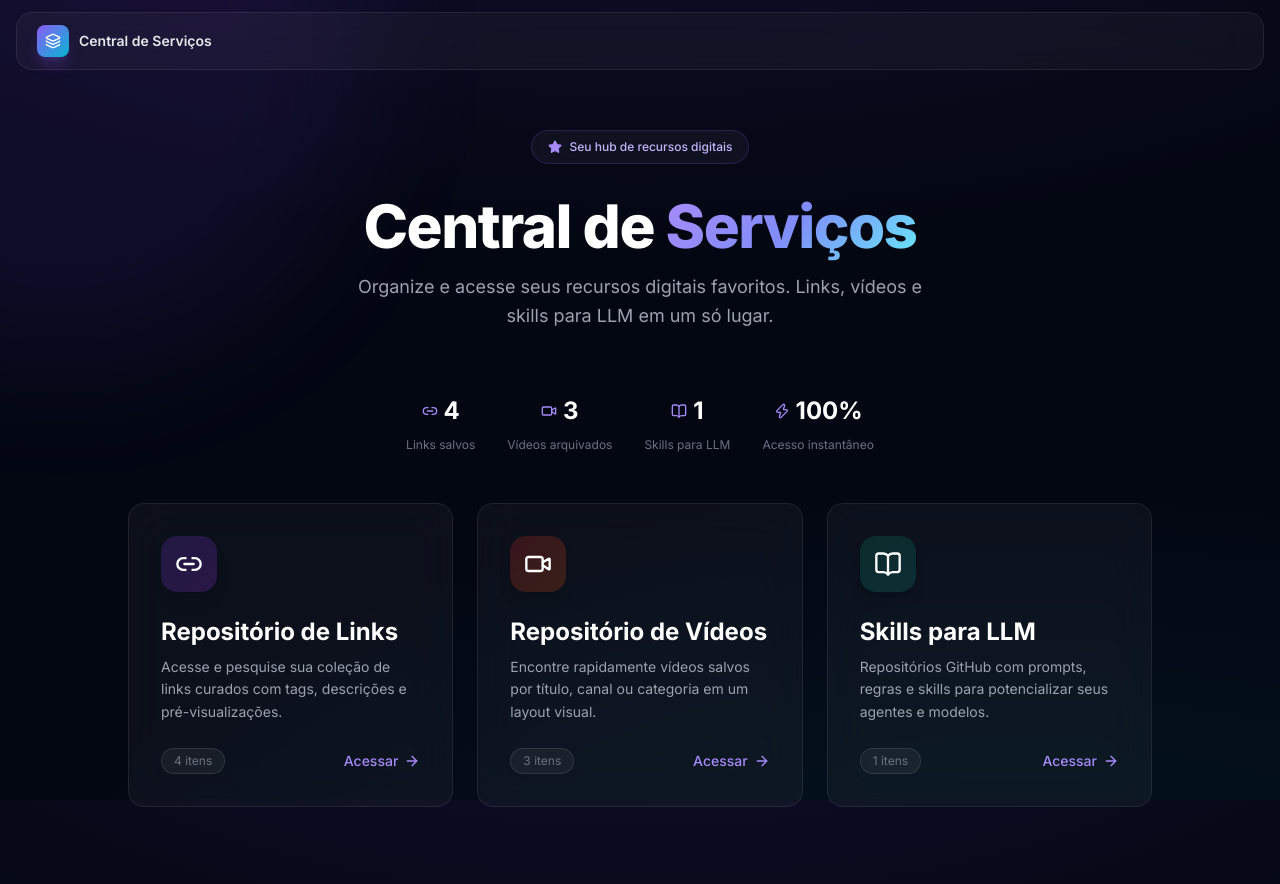
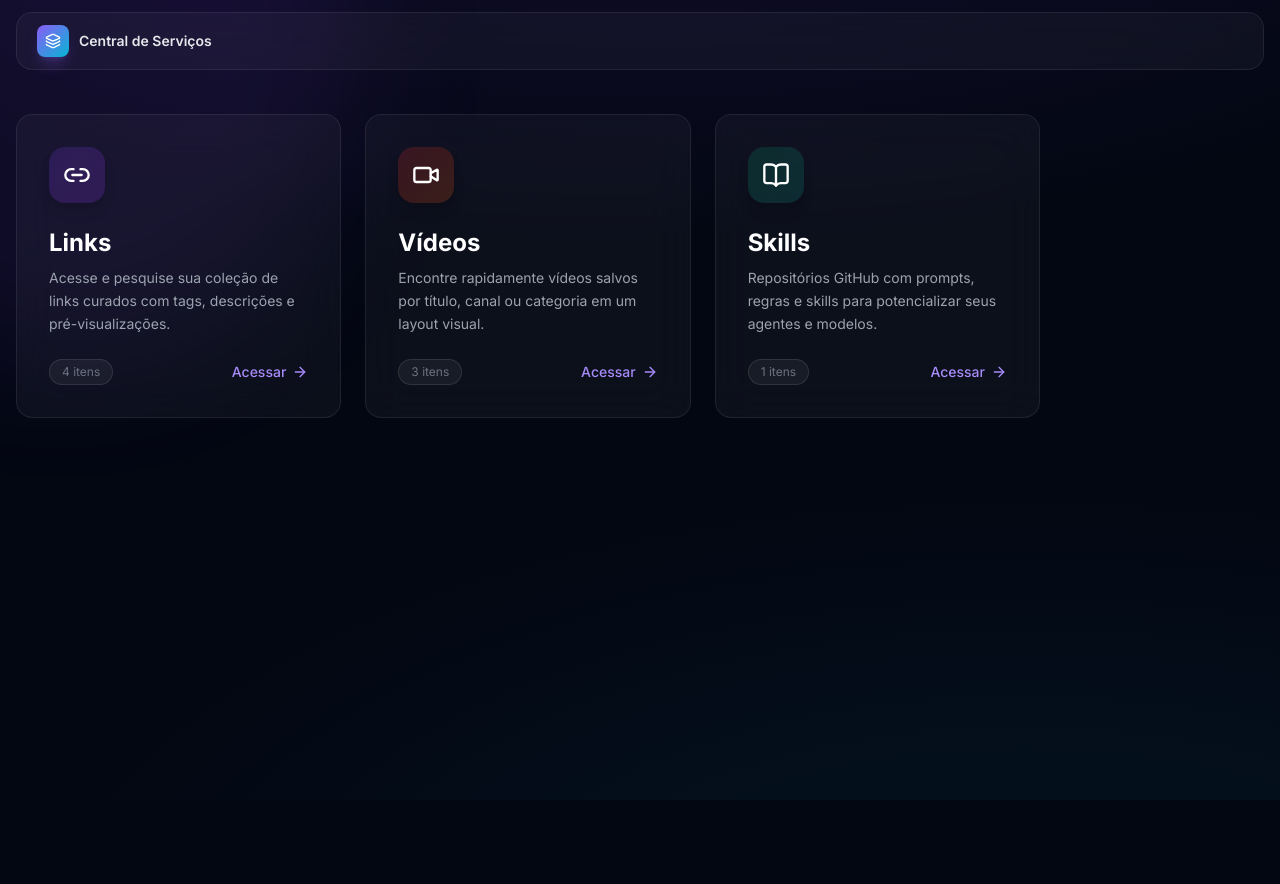
Before and after one commit to foxbit/central-servicos-light, a React (Vite) app: page / in a window 1280 px wide. Shown: the top 884 px of the page. After the commit the page ends 800 px from the top, so only its background shows below. Built offline with nearby package versions, Linux system fonts and the light colour scheme.

Commit message:
Novos ajustes no projeto

```diff
--- a/src/pages/Hub.tsx
+++ b/src/pages/Hub.tsx
@@ -1,4 +1,4 @@
-import { Link2, Video, Zap, Star, BookOpen } from 'lucide-react';
+import { Link2, Video, BookOpen } from 'lucide-react';
 import { PageWrapper } from '../components/layout/PageWrapper';
 import { HubCard } from '../components/cards/HubCard';
 import linksData from '../data/links.json';
@@ -8,47 +8,11 @@ import skillsData from '../data/skills.json';
 export function Hub() {
   return (
     <PageWrapper>
-      <div className="pt-12 pb-16 animate-slide-up">
-        {/* Hero */}
-        <div className="text-center mb-16">
-          <div className="inline-flex items-center gap-2 glass px-4 py-2 rounded-full text-xs font-medium text-violet-300 mb-8 border-violet-500/20">
-            <Star className="w-3.5 h-3.5 fill-violet-400 text-violet-400" />
-            Seu hub de recursos digitais
-          </div>
-
-          <h1 className="text-5xl sm:text-6xl font-extrabold tracking-tight mb-4">
-            <span className="text-white">Central de </span>
-            <span className="gradient-text">Serviços</span>
-          </h1>
-
-          <p className="text-gray-400 text-lg max-w-xl mx-auto leading-relaxed">
-            Organize e acesse seus recursos digitais favoritos. Links, vídeos e skills para LLM em um só lugar.
-          </p>
-        </div>
-
-        {/* Stats strip */}
-        <div className="flex justify-center gap-8 mb-12">
-          {[
-            { icon: Link2, label: 'Links salvos', value: linksData.length },
-            { icon: Video, label: 'Vídeos arquivados', value: videosData.length },
-            { icon: BookOpen, label: 'Skills para LLM', value: skillsData.length },
-            { icon: Zap, label: 'Acesso instantâneo', value: '100%' },
-          ].map(({ icon: Icon, label, value }) => (
-            <div key={label} className="text-center">
-              <div className="flex items-center justify-center gap-1.5 mb-1">
-                <Icon className="w-4 h-4 text-violet-400" />
-                <span className="text-2xl font-bold text-white">{value}</span>
-              </div>
-              <span className="text-xs text-gray-500">{label}</span>
-            </div>
-          ))}
-        </div>
-
-        {/* Cards */}
-        <div className="grid grid-cols-1 md:grid-cols-3 gap-6 max-w-5xl mx-auto">
+      <div className="pt-8 pb-16 animate-slide-up">
+        <div className="grid grid-cols-1 md:grid-cols-3 gap-6 w-full max-w-5xl">
           <HubCard
             to="/links"
-            title="Repositório de Links"
+            title="Links"
             description="Acesse e pesquise sua coleção de links curados com tags, descrições e pré-visualizações."
             icon={<Link2 className="w-7 h-7" />}
             count={linksData.length}
@@ -56,7 +20,7 @@ export function Hub() {
           />
           <HubCard
             to="/videos"
-            title="Repositório de Vídeos"
+            title="Vídeos"
             description="Encontre rapidamente vídeos salvos por título, canal ou categoria em um layout visual."
             icon={<Video className="w-7 h-7" />}
             count={videosData.length}
@@ -64,7 +28,7 @@ export function Hub() {
           />
           <HubCard
             to="/skills"
-            title="Skills para LLM"
+            title="Skills"
             description="Repositórios GitHub com prompts, regras e skills para potencializar seus agentes e modelos."
             icon={<BookOpen className="w-7 h-7" />}
             count={skillsData.length}
```
Also changed, not shown: .claude/settings.local.json.
